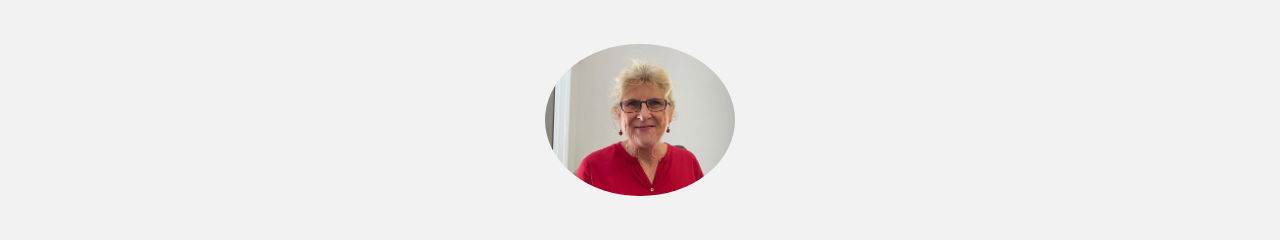
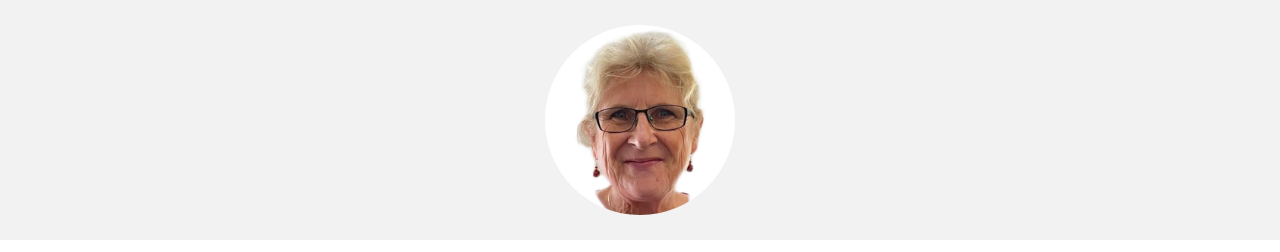
Before and after one commit to My-Flex-Health/CherylBranch, a plain HTML site: page index.html in a window 1280 px wide. Shown: the top 252 px of the page. Drawn offline with Linux system fonts and the light colour scheme; a web font is replaced by a local one.

Commit message:
Update index.html

```diff
--- a/index.html
+++ b/index.html
@@ -14,7 +14,7 @@
 			<div class="row">
 				<div class="col"></div>
 				<div class="col is-5">
-					<img class="profile-pic" src="Cheryl.jpg" alt="Profile Picture">
+					<img class="profile-pic" src="Cheryl.png" alt="Profile Picture">
 				</div>
 				<div class="col"></div>
 			</div>
```
